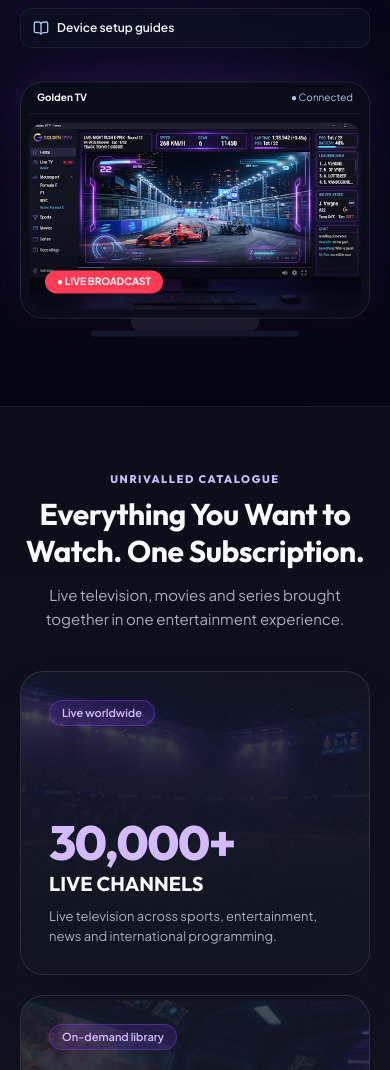
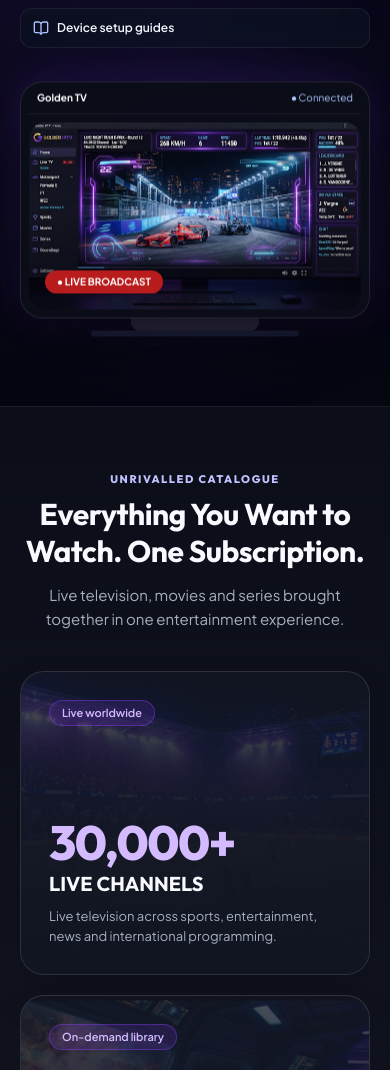
Before and after one commit to agentdesk3/goldentv, a Next.js app: page / in a window 390 px wide. Shown: the part 661-1731 px from the top of the page. Built offline with nearby package versions, Linux system fonts and the light colour scheme.

Commit message:
perf: improve mobile hero LCP

```diff
--- a/app/globals.css
+++ b/app/globals.css
@@ -333,6 +333,10 @@ textarea {
 
 
 @media (max-width: 63.999rem) {
+  .hero-media-composition {
+    animation: media-float 9s 1s ease-in-out infinite;
+  }
+
   body:has(.home-page) footer {
     margin-top: 0;
     padding-bottom: 4.5rem;
--- a/app/page.tsx
+++ b/app/page.tsx
@@ -114,9 +114,9 @@ export default function Home() {
                 <b className="text-white">Golden TV</b><span className="hidden gap-4 sm:flex"><b className="text-[#d4bbff]">Live Channels</b><span>Movies</span><span>Series</span></span><span className="text-[#afc6ff]">● Connected</span>
               </div>
               <div className="relative mt-2 aspect-video overflow-hidden rounded-2xl">
-                <Image src="/images/home/stitch-hero-stage.jpg" alt="Golden IPTV cinematic live-streaming interface" fill priority sizes="(min-width:1024px) 54vw, 92vw" className="object-cover" />
+                <Image src="/images/home/stitch-hero-stage.jpg" alt="Golden IPTV cinematic live-streaming interface" fill priority quality={70} sizes="(min-width:1024px) 54vw, 92vw" className="object-cover" />
                 <div className="absolute inset-0 bg-gradient-to-t from-[#050711]/70 via-transparent to-transparent" />
-                <span className="absolute bottom-4 left-4 rounded-full bg-[#ff3b56] px-3 py-1 text-[10px] font-bold uppercase text-white">● Live broadcast</span>
+                <span className="absolute bottom-4 left-4 rounded-full bg-[#b91c1c] px-3 py-1 text-[10px] font-bold uppercase text-white">● Live broadcast</span>
               </div>
             </div>
             <div className="mx-auto h-3 w-32 rounded-b-lg bg-[#313441]" /><div className="mx-auto h-1.5 w-52 rounded-full bg-[#1e263d]" />
--- a/next.config.ts
+++ b/next.config.ts
@@ -2,6 +2,9 @@ import type { NextConfig } from "next";
 
 const nextConfig: NextConfig = {
   trailingSlash: true,
+  images: {
+    qualities: [70, 75],
+  },
 };
 
 export default nextConfig;
```
